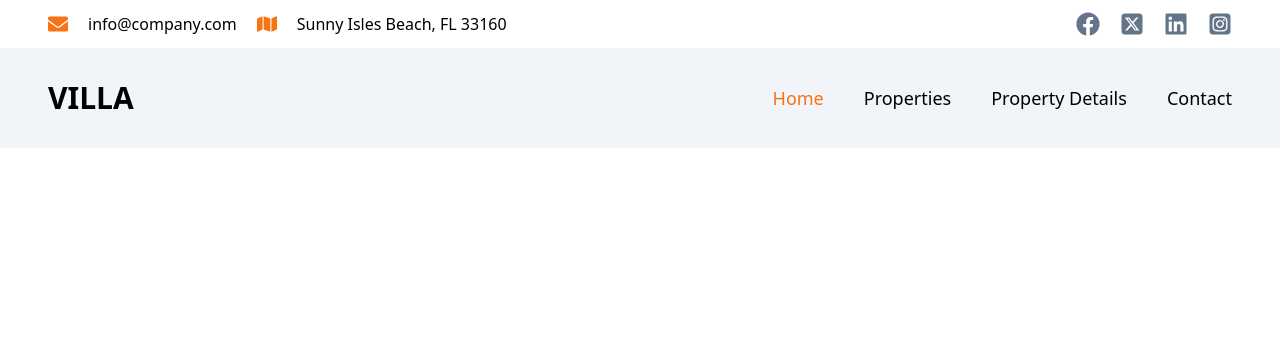
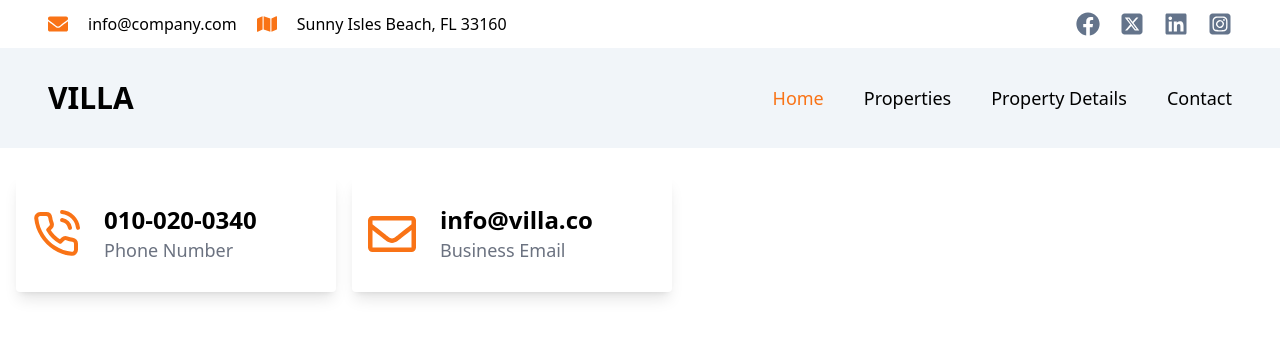
Before and after one commit to Swapvp/React_Villa, a React (Vite) app: page / in a window 1280 px wide. Shown: the top 338 px of the page. Built offline with nearby package versions, Linux system fonts and the light colour scheme.

Commit message:
contact-info-props

```diff
--- a/package.json
+++ b/package.json
@@ -13,7 +13,8 @@
     "react": "^18.3.1",
     "react-dom": "^18.3.1",
     "react-icons": "^5.3.0",
-    "react-router-dom": "^6.27.0"
+    "react-router-dom": "^6.27.0",
+    "styled-components": "^6.1.13"
   },
   "devDependencies": {
     "@eslint/js": "^9.13.0",
--- a/src/Components/Contactinfo.jsx
+++ b/src/Components/Contactinfo.jsx
@@ -1,12 +1,35 @@
 import React from "react";
+import styled from "styled-components";
+import { FiPhoneCall } from "react-icons/fi";
+import { FaRegEnvelope } from "react-icons/fa";
 
-const Contactinfo = () => {
+// Capitalize the component name
+const DivContainer = styled.div`
+  display: ${(props) => (props.variant === "home" ? "flex" : "block")};
+  background: #fff;
+  padding: 1rem;
+  gap: 1rem;
+`;
+
+const ContactInfo = ({ variant }) => {
   return (
-    <div className="flex">
-      <div></div>
-      <div></div>
-    </div>
+    <DivContainer variant={variant}>
+      <div className="flex items-center justify-start bg-white shadow-lg  p-4 rounded w-80 py-7 gap-4 mt-3">
+        <FiPhoneCall className="mr-2 text-orange-500 text-5xl" />
+        <div>
+          <h2 className="font-bold text-2xl">010-020-0340</h2>
+          <p className="text-lg text-gray-500">Phone Number</p>
+        </div>
+      </div>
+      <div className="flex items-center justify-start bg-white shadow-lg  p-4 rounded w-80 py-7 gap-4 mt-3">
+        <FaRegEnvelope className="mr-2 text-orange-500 text-5xl" />
+        <div>
+          <h2 className="font-bold text-2xl">info@villa.co</h2>
+          <p className="text-lg text-gray-500">Business Email</p>
+        </div>
+      </div>
+    </DivContainer>
   );
 };
 
-export default Contactinfo;
+export default ContactInfo;
--- a/src/Pages/Contact.jsx
+++ b/src/Pages/Contact.jsx
@@ -1,9 +1,14 @@
 import React from "react";
 import Nav from "../Components/Nav";
-
+import Contactinfo from "../Components/Contactinfo";
 
 const Contact = () => {
-  return <div><Nav /></div>;
+  return (
+    <div>
+      <Nav />
+      <Contactinfo variant="contact" />;
+    </div>
+  );
 };
 
 export default Contact;
--- a/src/Pages/Home.jsx
+++ b/src/Pages/Home.jsx
@@ -1,10 +1,12 @@
 import React from "react";
 import Nav from "../Components/Nav";
+import Contactinfo from "../Components/Contactinfo";
 
 const Home = () => {
   return (
     <div>
       <Nav />
+      <Contactinfo variant="home" />
     </div>
   );
 };
```
Also changed, not shown: 1 other file (tests, documents, lock files or other folders).
